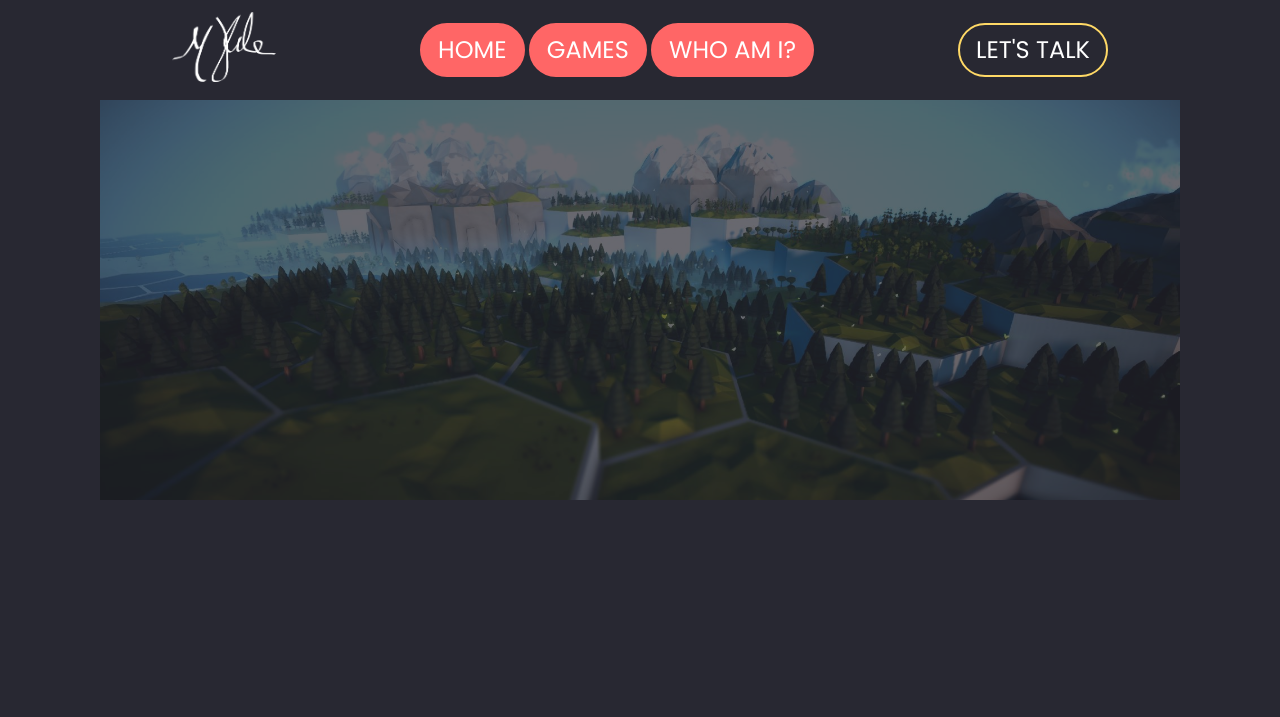
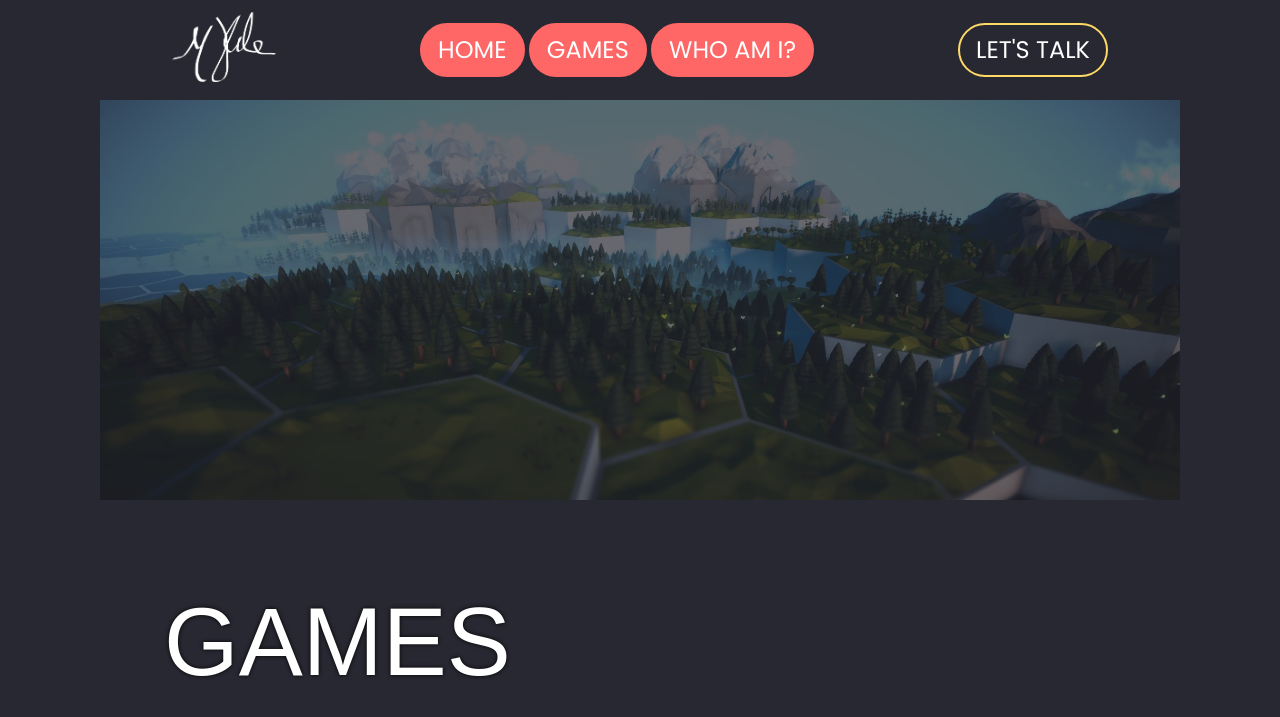
Before and after one commit to matthewvale/matthewvale-portfolio, a PHP site: page / in a window 1280 px wide. Shown: the top 717 px of the page. Run offline with PHP 8.4, Linux system fonts and the light colour scheme; some web fonts are replaced.

Commit message:
Font changes

```diff
--- a/matthewvale/css/matthewvale.css
+++ b/matthewvale/css/matthewvale.css
@@ -15,7 +15,9 @@ h1 {
 }
 h2,h3,h4,h5,h6 {
     font-family: 'Wire One', sans-serif;
-    font-size: 26px;
+    font-size: 96px;
+    font-weight: normal;
+    margin-left: 64px;
     color: white;
     text-shadow: 0 0 4px black;
 }
--- a/matthewvale/index.php
+++ b/matthewvale/index.php
@@ -8,5 +8,7 @@
         <div class="box-promo">
             <img src="res\images\promos\anwk_promo.jpg" alt="A New World: Kingdoms">
         </div>
+
+        <h2>GAMES</h2>
     </body>
 </html>
```
